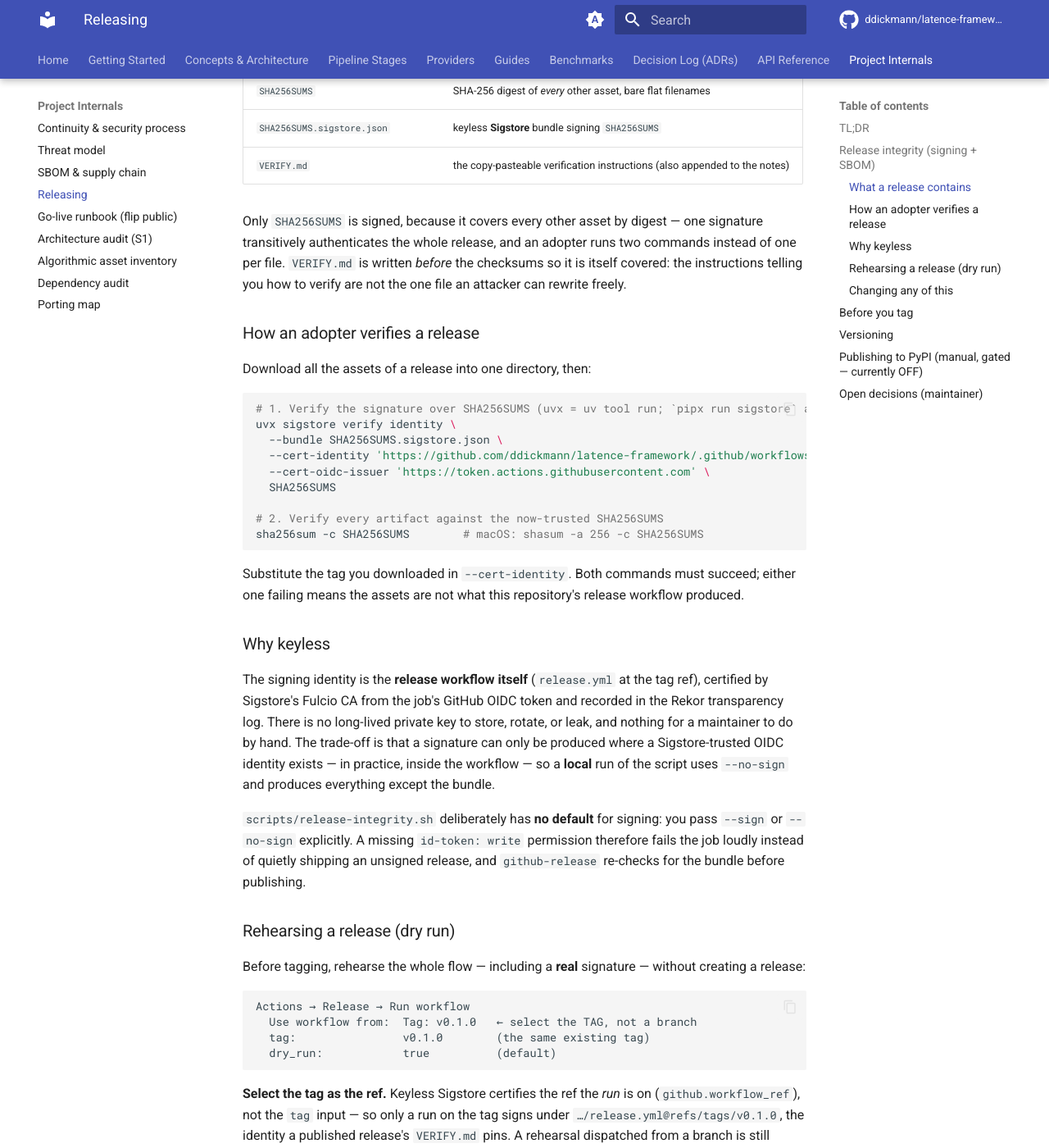
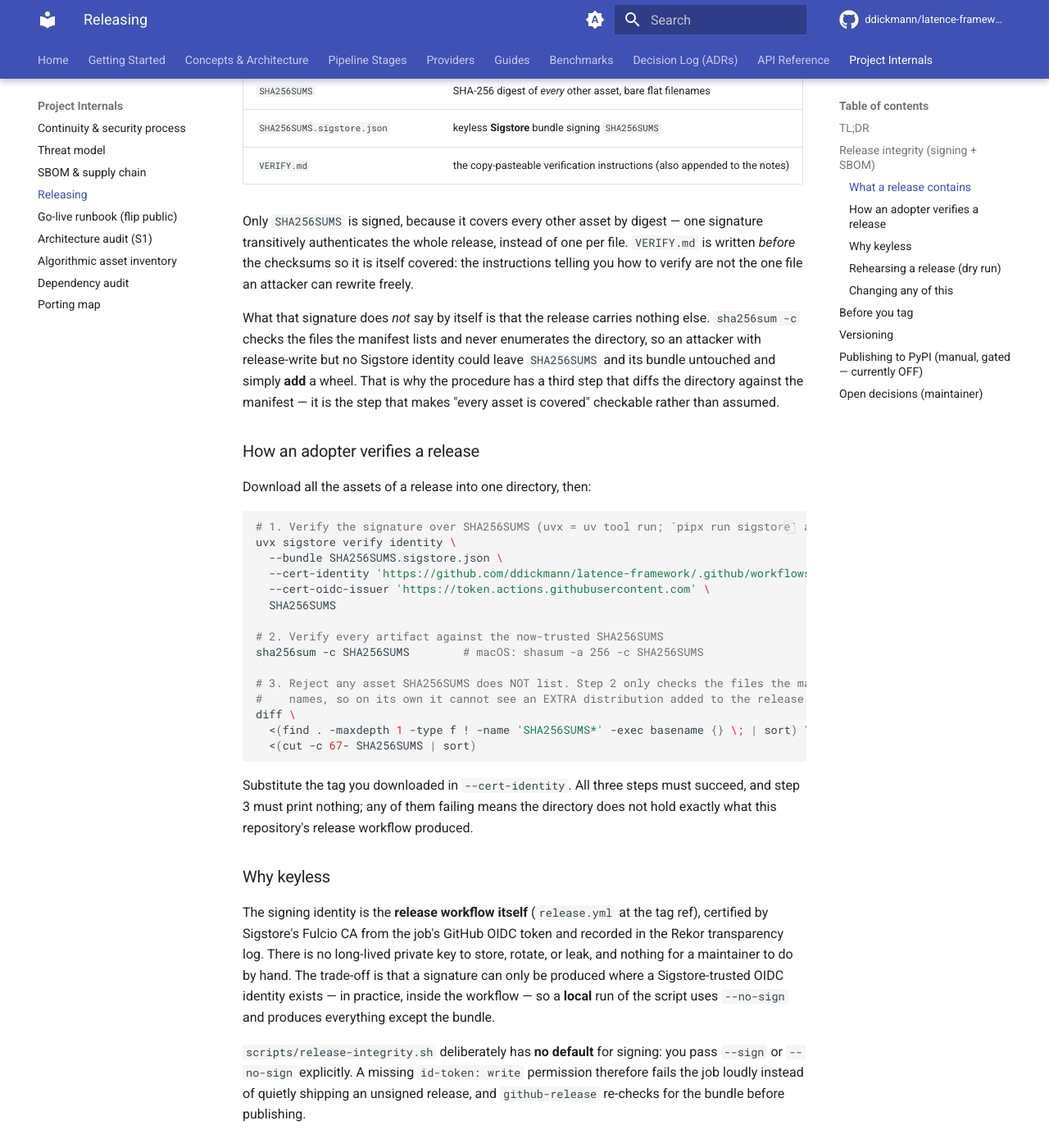
Before and after one commit to ddickmann/latence, an MkDocs documentation site: the page built from docs/RELEASING.md, in a window 1280 px wide and 1400 px high, scrolled down 1068 px. Shown: the whole window at 82% size. Built offline with MkDocs 1.6.1 and Material for MkDocs 9.7.7, drawn with Linux system fonts in a browser that asks for light colours; comment, search, counter and statistics services are not loaded; some of the changed text lies outside the part shown.

Commit message:
fix(audit-R5): The shipped verification procedure cannot detect an ADDED release asset, while VERIFY.md asserts that every asset of the tag is covered by SHA256SUMS. `sha256sum -c` only checks files listed in the manifest, so an extra distribution uploaded to the GitHub Release passes both documented steps unchanged — defeating the one threat (an attacker with release-write but no Sigstore identity) that the keyless signature exists to stop.

````diff
--- a/docs/RELEASING.md
+++ b/docs/RELEASING.md
@@ -43,9 +43,16 @@ is a manual step at release time — this section documents what the workflow al
 | `VERIFY.md` | the copy-pasteable verification instructions (also appended to the notes) |
 
 Only `SHA256SUMS` is signed, because it covers every other asset by digest — one signature
-transitively authenticates the whole release, and an adopter runs two commands instead of
-one per file. `VERIFY.md` is written *before* the checksums so it is itself covered: the
-instructions telling you how to verify are not the one file an attacker can rewrite freely.
+transitively authenticates the whole release, instead of one per file. `VERIFY.md` is written
+*before* the checksums so it is itself covered: the instructions telling you how to verify are
+not the one file an attacker can rewrite freely.
+
+What that signature does *not* say by itself is that the release carries nothing else.
+`sha256sum -c` checks the files the manifest lists and never enumerates the directory, so an
+attacker with release-write but no Sigstore identity could leave `SHA256SUMS` and its bundle
+untouched and simply **add** a wheel. That is why the procedure has a third step that diffs the
+directory against the manifest — it is the step that makes "every asset is covered" checkable
+rather than assumed.
 
 ### How an adopter verifies a release
 
@@ -61,10 +68,17 @@ uvx sigstore verify identity \
 
 # 2. Verify every artifact against the now-trusted SHA256SUMS
 sha256sum -c SHA256SUMS        # macOS: shasum -a 256 -c SHA256SUMS
+
+# 3. Reject any asset SHA256SUMS does NOT list. Step 2 only checks the files the manifest
+#    names, so on its own it cannot see an EXTRA distribution added to the release.
+diff \
+  <(find . -maxdepth 1 -type f ! -name 'SHA256SUMS*' -exec basename {} \; | sort) \
+  <(cut -c 67- SHA256SUMS | sort)
 ```
 
-Substitute the tag you downloaded in `--cert-identity`. Both commands must succeed; either
-one failing means the assets are not what this repository's release workflow produced.
+Substitute the tag you downloaded in `--cert-identity`. All three steps must succeed, and step
+3 must print nothing; any of them failing means the directory does not hold exactly what this
+repository's release workflow produced.
 
 ### Why keyless
 
@@ -102,7 +116,7 @@ commands still pass and nothing can be mistaken for a release.
 
 `build` and `release-integrity` run exactly as they would for a real release; the signed
 asset set is uploaded as the `release-assets` workflow artifact and the `github-release` and
-`pypi-publish` jobs are skipped. Download the artifact and run the two verification commands
+`pypi-publish` jobs are skipped. Download the artifact and run the three verification commands
 from its `VERIFY.md` against it.
 
 To publish for real, push the tag (or re-dispatch with the tag selected as the ref and
````
Also changed, not shown: docs/CONTINUITY.md (+5 -3 lines), issues/audit/R5-security_secrets-4.md (added, +55 -0 lines), 2 other files.
